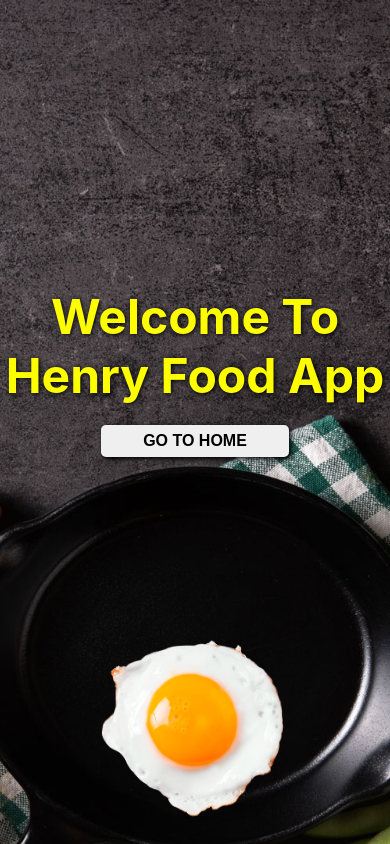
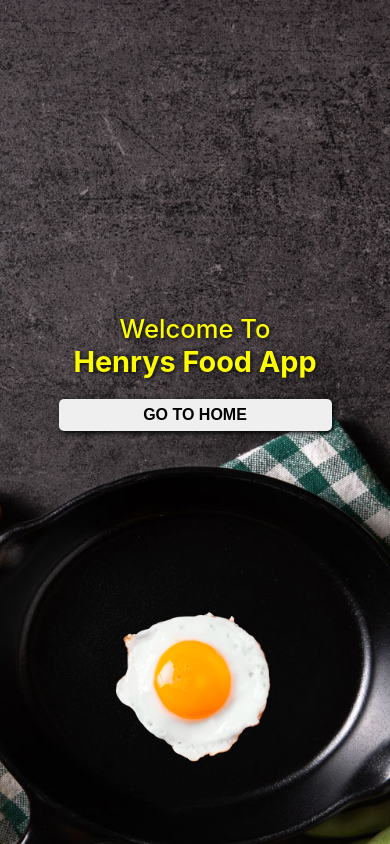
Before and after one commit to tatoclemente/henry-food, a React (Create React App) app: page / in a window 390 px wide. Built offline with nearby package versions, Linux system fonts and the light colour scheme; a web font is replaced by a local one.

Commit message:
Landing responsive

```diff
--- a/src/views/Landing/Landing.jsx
+++ b/src/views/Landing/Landing.jsx
@@ -6,7 +6,7 @@ import FriedEgg from '../../images/huevo-frito.png'
 function Landing() {
   return (
     <div className={style.landingContainer}>
-      <div className={style.landingTitle}>Welcome To Henry Food App</div>
+      <div className={style.landingTitle}>Welcome To <b>Henrys Food App</b></div>
       <Link className={style.landingLink} to="/home">
         <button className={style.landingButton}>Go To Home</button>
       </Link>
--- a/src/views/Landing/Landing.module.css
+++ b/src/views/Landing/Landing.module.css
@@ -13,13 +13,15 @@
 }
 
 .landingTitle {
-    font-size: 3rem;
-    font-weight: bold;
-    margin-bottom: 20px;
+    font-size: 2.8em;
+    font-weight: 500;
     color: var(--main-color);
     text-shadow: 1px 1px 5px black;
     animation: title 1.5s linear;
     transition: .5s ease-in-out;
+    width: 50%;
+    padding: 0;
+    margin: 0 0 20px 0;
 }
 @keyframes title {
     0% {
@@ -42,7 +44,7 @@
 }
 
 .landingLink {
-    width: 48%;
+    width: 45%;
     margin-bottom: 100px;
 }
 
@@ -95,3 +97,58 @@
         transform: translateY(0);
     }
 }
+
+@media screen and (max-width: 1250px) {
+    .landingTitle {
+        font-size: 3rem;
+        display: flex;
+        flex-direction: column;
+        min-width: 80%;
+    }
+
+
+    .friedEgg {
+        position: absolute;
+        width: 200px;
+        bottom: 10%;
+        animation: egg 3s linear;
+    }
+}
+
+@media screen and (max-width: 920px) {
+    .landingTitle {
+        display: flex;
+        flex-direction: column;
+        font-size: 2.3rem;
+        width: 50%;
+    }
+    .landingTitle b {
+        font-size: 2.6rem;
+    }
+    .landingLink {
+        width: 50%;
+    }
+
+    .friedEgg {
+        position: absolute;
+        width: 170px;
+        bottom: 80px;
+        animation: egg 3s linear;
+    }
+}
+
+@media screen and (max-width: 520px) {
+    .landingTitle {
+        display: flex;
+        flex-direction: column;
+        font-size: 1.6rem;
+        min-width: 70%;
+    }
+    .landingTitle b {
+        font-size: 1.8rem;
+    }
+    .landingLink {
+        width: 70%;
+
+    }
+}
```
